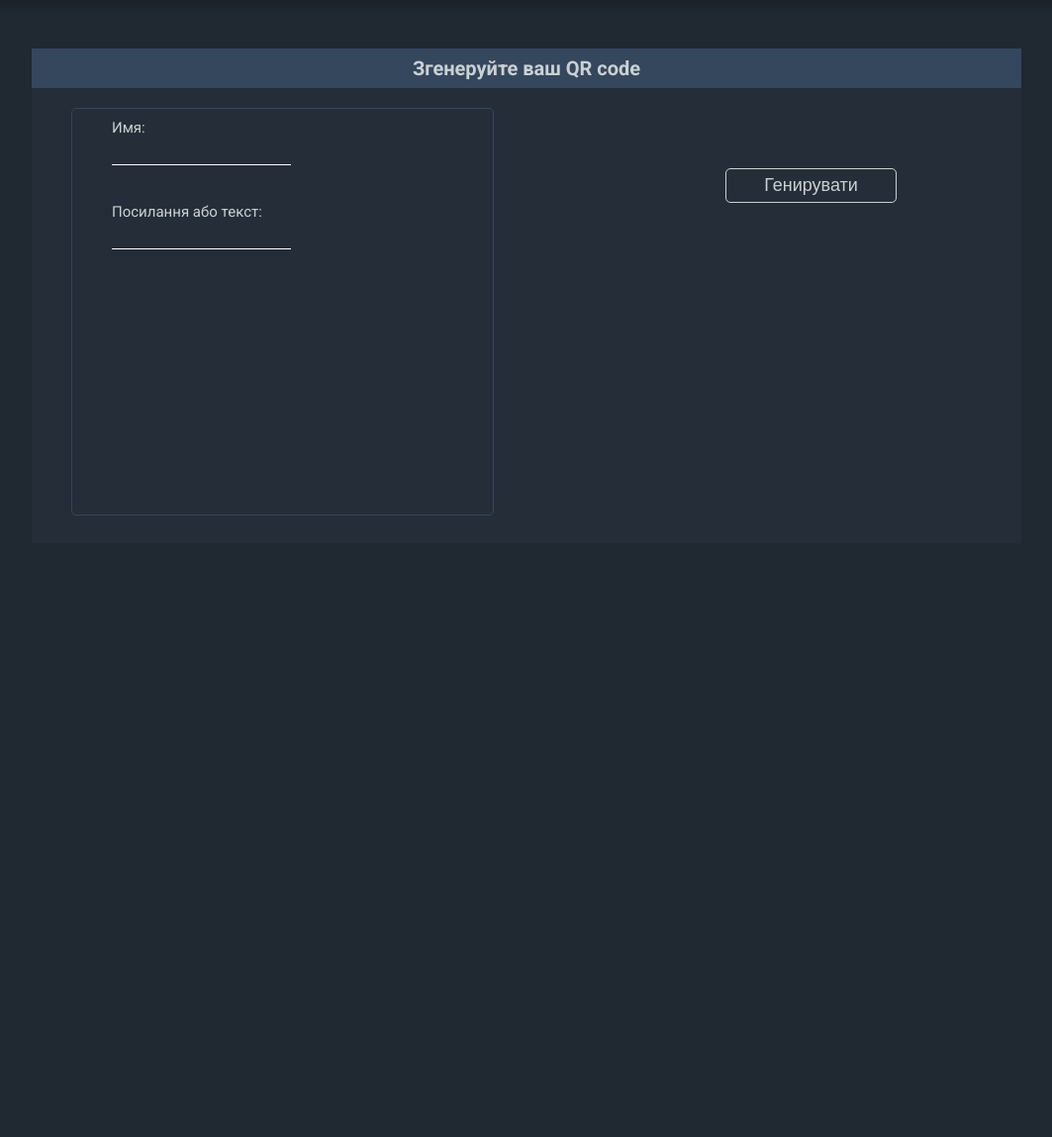
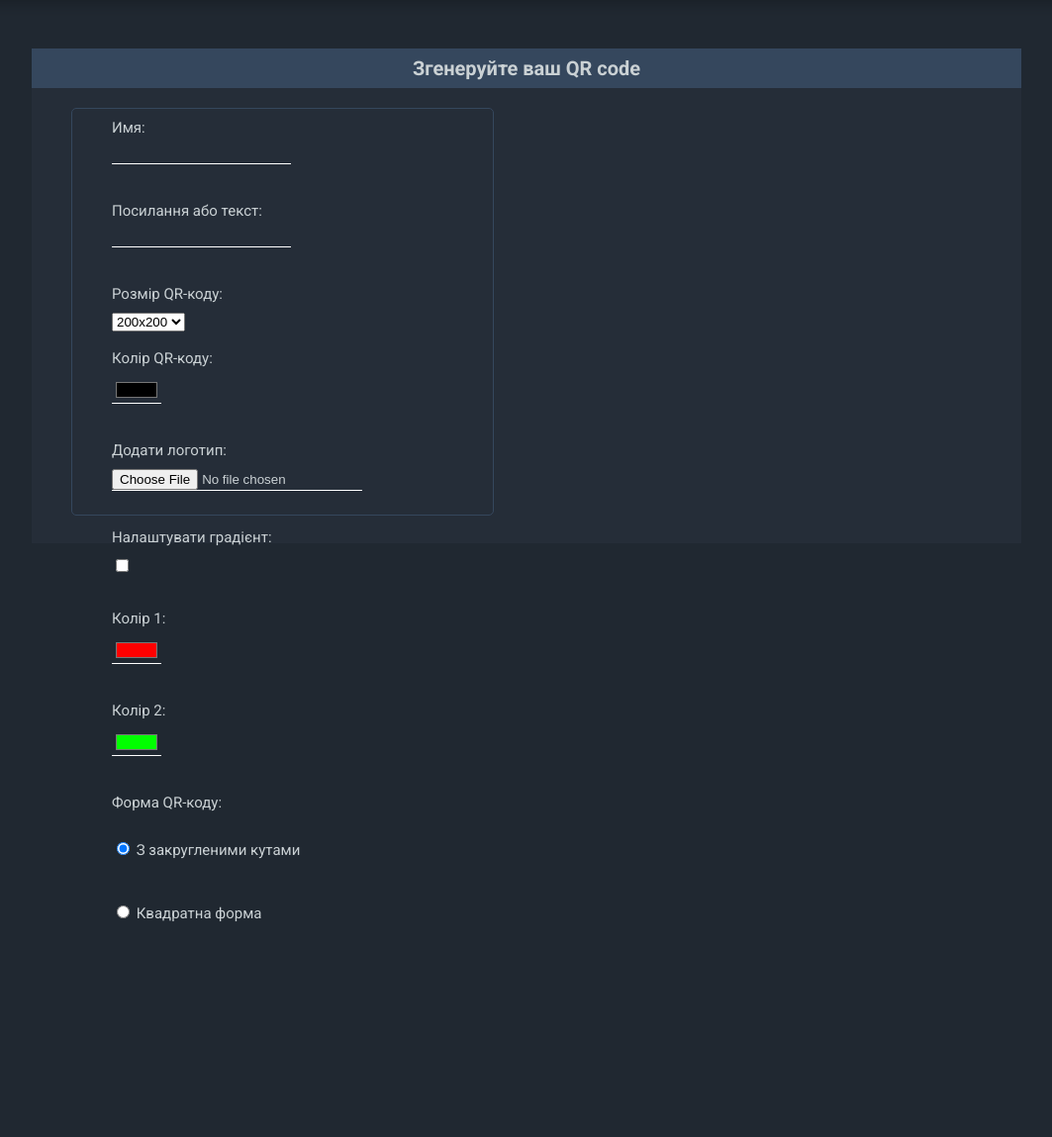
Before and after one commit to ArtemVlasov2009/qr_working_project, a Django app: page /generator/ in a window 1280 px wide; the page is wider, and only the part inside the window is pictured. Shown: the part 101-1250 px from the top of that part at 99% size, without its empty margins (108-1171 px from the left). Run offline with Django 3.2, Linux system fonts and the light colour scheme; a user stored in the database is signed in.

Commit message:
qr_code_work

```diff
--- a/home/static/css/generator.css
+++ b/home/static/css/generator.css
@@ -6,7 +6,7 @@ body {
     margin: 0;
     height: 1250px;
     box-sizing: border-box;
-    overflow: hidden;
+
 }
 
 .header_main {
@@ -104,7 +104,7 @@ input {
 }
 .Buttom_Down {
     margin-left: 620px;
-    margin-top: -120px;
+    margin-top: 180px;
     border: 1px solid #CAD1D4;
     background-color: transparent;
     font-size: 18px;
@@ -153,11 +153,17 @@ input {
     margin-left: 50px;
     margin-top: 25px;
 }
+.qr-code-overlay {
+    position: fixed;
+    top: 220px;
+    left: 79%;
+    transform: translate(-50%, -50%);
+    z-index: 9999;
+    color: #CAD1D4;
 
-.qr-code-container img {
-    display: block; /* Убедитесь, что изображение отображается как блок */
-    width: 100%; /* Ширина изображения */
-    max-width: 300px; /* Максимальная ширина */
-    height: auto; /* Автоматическая высота */
-    margin: 0 auto; /* Центрирование изображения */
 }
+
+.qr-image {
+    max-width: 100px;
+    max-height: 100px;
+}
--- a/home/templates/generator.html
+++ b/home/templates/generator.html
@@ -1,5 +1,4 @@
 {% load static %}
-<!DOCTYPE html>
 <html lang="en">
 <head>
     <meta charset="UTF-8">
@@ -30,12 +29,52 @@
                 {% csrf_token %}
                 <label for="name">Имя:</label>
                 <input type="text" id="name" name="name"><br><br>
+
                 <label for="link_or_text">Посилання або текст:</label>
                 <input type="text" id="link_or_text" name="link_or_text"><br><br>
-                <button class="Buttom_Down" type="submit">Генирувати</button>
+
+                <!-- Настройка размера QR-кода -->
+                <label for="size">Розмір QR-коду:</label>
+                <select id="size" name="size">
+                    <option value="200">200x200</option>
+                    <option value="300">300x300</option>
+                    <option value="400">400x400</option>
+                    <option value="500">500x500</option>
+                </select><br><br>
+
+                <!-- Настройка цвета QR-кода -->
+                <label for="color">Колір QR-коду:</label>
+                <input type="color" id="color" name="color" value="#000000"><br><br>
+
+                <!-- Добавление логотипа -->
+                <label for="logo">Додати логотип:</label>
+                <input type="file" id="logo" name="logo" accept="image/*"><br><br>
+
+                <!-- Настройка градієнту -->
+                <label for="gradient">Налаштувати градієнт:</label>
+                <input type="checkbox" id="gradient" name="gradient"><br><br>
+
+                <label for="color1">Колір 1:</label>
+                <input type="color" id="color1" name="color1" value="#ff0000"><br><br>
+
+                <label for="color2">Колір 2:</label>
+                <input type="color" id="color2" name="color2" value="#00ff00"><br><br>
+
+                <!-- Выбор формы QR-кода -->
+                <label for="round_corners">Форма QR-коду:</label><br>
+                <label>
+                    <input type="radio" id="round_corners" name="shape" value="rounded" checked>
+                    З закругленими кутами
+                </label><br>
+                <label>
+                    <input type="radio" id="square" name="shape" value="square">
+                    Квадратна форма
+                </label><br><br>
+
+                <button class="Buttom_Down" type="submit">Генерувати</button>
+
             </form>
-
-            <div class="qr-code-container">
+            <div class="qr-code-overlay">
                 {% if qr_image_url %}
                     <h2>Ваш QR-код:</h2>
                     <img src="{{ qr_image_url }}" alt="QR-код">
--- a/home/views.py
+++ b/home/views.py
@@ -9,6 +9,9 @@ from home.models import qr_code
 from django.conf import settings
 import os
 from django.utils import timezone
+from django.core.files.base import ContentFile
+from PIL import Image, ImageDraw, ImageFilter
+
 
 
 def render_home(request):
@@ -63,58 +66,147 @@ def render_contacts(request):
 
 
 def render_generator(request):
-    qr_image_url = None
-
     if not request.user.is_authenticated:
         return redirect("registration")
+
+    qr_image_url = None
 
     if request.method == "POST":
         name = request.POST.get("name")
         link = request.POST.get("link_or_text")
+        size = int(request.POST.get("size", 300))
+        color = request.POST.get("color", "#000000")
+        logo_file = request.FILES.get("logo")
+        use_gradient = request.POST.get("gradient") == "on"
+        color1 = request.POST.get("color1", "#ff0000")
+        color2 = request.POST.get("color2", "#00ff00")
+        shape = request.POST.get("shape", "square")
+        round_corners = shape == "rounded"
+
 
         if not name or not link:
             return render(request, "generator.html", {"error": "Заполните все поля"})
 
-        print(f"Генерация QR-кода для: {link}")
+        try:
+            qr = qrcode.QRCode(
+                version=1,
+                error_correction=qrcode.constants.ERROR_CORRECT_H,
+                box_size=10,
+                border=4,
+            )
+            qr.add_data(link)
+            qr.make(fit=True)
 
-        try:
-            qr = qrcode.make(link)
+            img = qr.make_image(fill_color="black", back_color="white").convert("RGBA")
+
+            if use_gradient:
+                gradient = Image.new("RGBA", img.size)
+                draw = ImageDraw.Draw(gradient)
+
+                for y in range(img.size[1]):
+                    r = int((1 - y / img.size[1]) * int(color1[1:3], 16) + (y / img.size[1]) * int(color2[1:3], 16))
+                    g = int((1 - y / img.size[1]) * int(color1[3:5], 16) + (y / img.size[1]) * int(color2[3:5], 16))
+                    b = int((1 - y / img.size[1]) * int(color1[5:7], 16) + (y / img.size[1]) * int(color2[5:7], 16))
+                    draw.line([(0, y), (img.size[0], y)], fill=(r, g, b))
+
+                qr_data = img.getdata()
+                gradient_data = gradient.getdata()
+
+                new_data = []
+                for i in range(len(qr_data)):
+                    if qr_data[i][0] == 0:
+                        new_data.append(gradient_data[i])
+                    else:
+                        new_data.append(qr_data[i])
+
+                img.putdata(new_data)
+
+            else:
+                qr_data = img.getdata()
+                new_data = []
+                fill_color = tuple(int(color[i:i+2], 16) for i in (1, 3, 5)) + (255,)
+
+                for item in qr_data:
+                    if item[0] == 0:
+                        new_data.append(fill_color)
+                    else:
+                        new_data.append(item)
+
+                img.putdata(new_data)
+
+            if round_corners:
+                corner_radius = int(size * 0.05)
+                mask = Image.new("L", img.size, 255)
+
+                draw = ImageDraw.Draw(mask)
+                for x in range(img.size[0]):
+                    for y in range(img.size[1]):
+                        if img.getpixel((x, y))[0] == 0:
+                            if (
+                                (x < corner_radius and y < corner_radius) or
+                                (x < corner_radius and y > img.size[1] - corner_radius - 1) or
+                                (x > img.size[0] - corner_radius - 1 and y < corner_radius) or
+                                (x > img.size[0] - corner_radius - 1 and y > img.size[1] - corner_radius - 1)
+                            ):
+                                distance = ((x - corner_radius)**2 + (y - corner_radius)**2)**0.5
+                                if distance > corner_radius:
+                                    mask.putpixel((x, y), 0)
+
+                img.putalpha(mask)
+
+            if logo_file:
+                try:
+                    logo = Image.open(logo_file).convert("RGBA")
+
+                    logo_size = int(size * 0.2)
+                    logo = logo.resize((logo_size, logo_size))
+
+                    position = ((img.size[0] - logo.size[0]) // 2, (img.size[1] - logo.size[1]) // 2)
+
+                    img_with_logo = img.copy()
+
+                    img_with_logo.paste(logo, position, mask=logo)
+
+                    img = img_with_logo
+
+                except Exception as e:
+                    print(f"Ошибка при обработке логотипа: {e}")
+
             buffer = BytesIO()
-            qr.save(buffer, format="PNG")
+            img.save(buffer, format="PNG")
+            image_content = ContentFile(buffer.getvalue(), f"{name}.png")
 
-            media_path = os.path.join("media", "images")
-            if not os.path.exists(media_path):
-                os.makedirs(media_path)
-                print(f"Создана папка: {media_path}")
+            if qr_code.objects.filter(name=name).exists():
+                return render(request, "generator.html", {"error": "QR-код с таким именем уже существует"})
 
-            filename = f"{name}.png"
-            file_path = os.path.join(media_path, filename)
+            qr_code_instance = qr_code(
+                name=name,
+                link=link,
+                size=size,
+                shape=1 if round_corners else 0,
+                custom_style="gradient" if use_gradient else "default",
+                data_create=timezone.now(),
+                expiry_date=(timezone.now() + timezone.timedelta(days=30)).timestamp(),
+                image=image_content
+            )
 
-            with open(file_path, "wb") as f:
-                f.write(buffer.getvalue())
-
-            qr_code_instance, created = qr_code.objects.get_or_create(name=name)
-
-            qr_code_instance.link = link
-            qr_code_instance.size = 300
-            qr_code_instance.shape = 1
-            qr_code_instance.custom_style = "default"
-            qr_code_instance.data_create = int(timezone.now().timestamp())
-            qr_code_instance.expiry_date = int(timezone.now().timestamp()) + 3600 * 24 * 30
-            qr_code_instance.image.name = os.path.join("images", filename)
             qr_code_instance.save()
 
             qr_image_url = qr_code_instance.image.url
-            print(f"QR-код сохранен и доступен по пути: {qr_image_url}")
+            print(f"QR-код успешно сохранен. Имя: {name}, URL: {qr_image_url}")
 
         except Exception as e:
             print(f"Ошибка при создании QR-кода: {e}")
-            qr_image_url = None
+            return render(request, "generator.html", {"error": "Произошла ошибка при генерации QR-кода"})
 
     return render(request, "generator.html", {"qr_image_url": qr_image_url})
 
+
+
+
 def render_history_gen(request):
-    return render(request=request, template_name='history_gen.html')
+    qr_codes = qr_code.objects.all()
+    return render(request, "history_gen.html", {"qr_codes": qr_codes})
 
 def logout_user(request):
     logout(request)
```
Also changed, not shown: home/models.py (+10 -3 lines), home/templates/history_gen.html (+8 -11 lines), db.sqlite3, home/migrations/0001_initial.py, media/images/asdsadasasdasd.png (added), media/images/qweqwe.png (deleted), media/images/Тестовый код.png (deleted).
